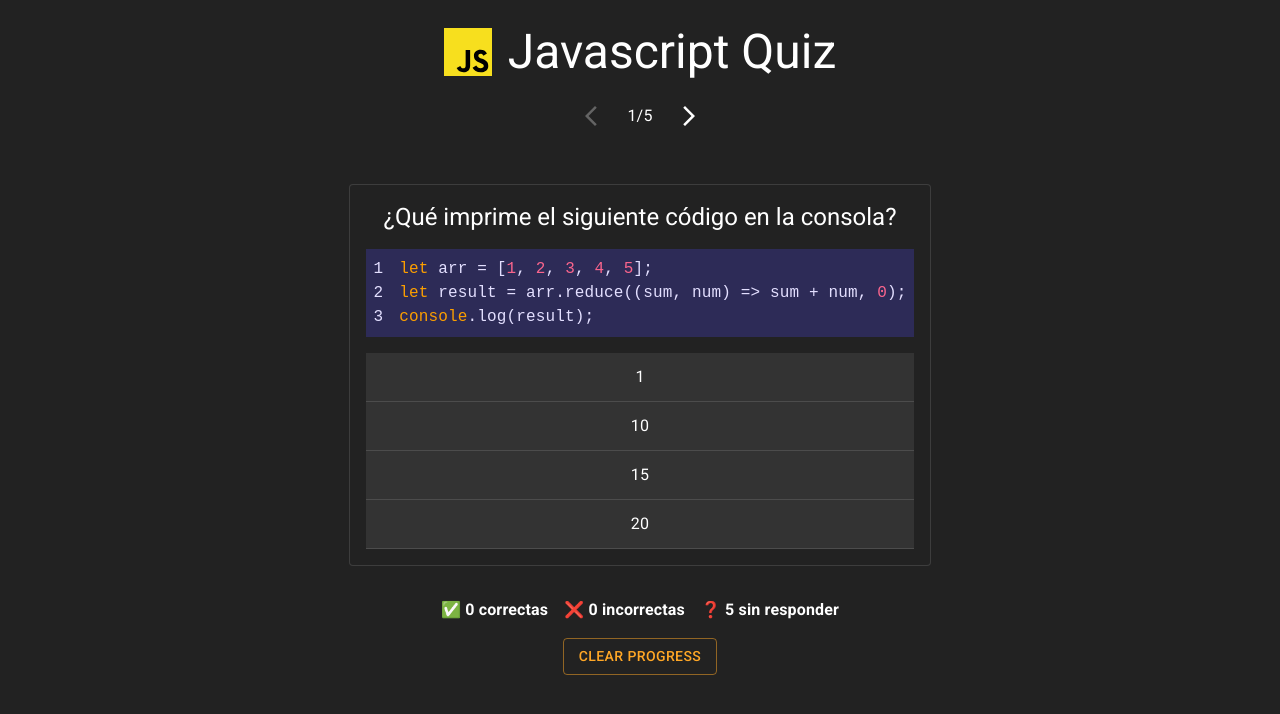
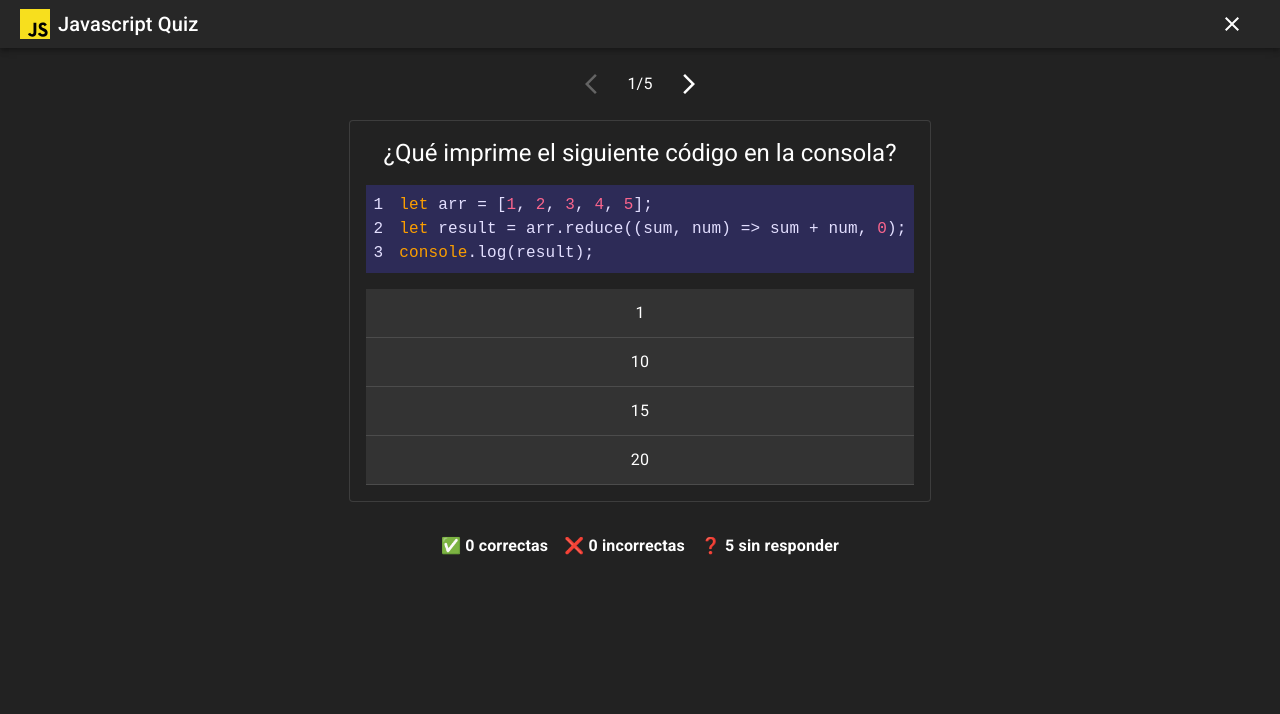
Before and after one commit to galobponce/javascript-quiz, a React (Vite) app: page / in a window 1280 px wide. Both pictures are taken after a click on the button "¡COMENZAR!". Shown: the top 714 px of the page. Built offline with nearby package versions, Linux system fonts and the light colour scheme; a web font is replaced by a local one.

Commit message:
#3 - Move localstorage eraser to a new sticky header

```diff
--- a/src/App.tsx
+++ b/src/App.tsx
@@ -1,24 +1,34 @@
 import { Stack } from "@mui/material"
 
 import { useGameStore } from "./store/game"
-import { Game, Header, StartButton } from "./components"
+import { Game, StickyHeader, StartButton, StartHeader } from "./components"
 
 const App = () => {
   const hasGameStarted = useGameStore((state) => state.hasGameStarted)
 
   return (
+    <>
+      {hasGameStarted && <StickyHeader />}
+
       <Stack
-      py={3}
+        py={2}
         bgcolor="#222222"
+        // Uses all viewport height when game has not started so the content is vertically centered
+        height={!hasGameStarted ? "80vh" : "unset"}
         alignItems="center"
         justifyContent="center"
         gap={2}
       >
-      <Header />
+        {!hasGameStarted && (
+          <>
+            <StartHeader />
+            <StartButton />
+          </>
+        )}
 
-      {!hasGameStarted && <StartButton />}
         {hasGameStarted && <Game />}
       </Stack>
+    </>
   )
 }
 
--- a/src/components/Footer.tsx
+++ b/src/components/Footer.tsx
@@ -1,10 +1,8 @@
-import { Button, Stack, Typography } from "@mui/material"
+import { Stack, Typography } from "@mui/material"
 
-import { useGameStore } from "../store/game"
 import { useQuestionData } from "../hooks"
 
 export const Footer = () => {
-  const clearGameProgress = useGameStore((state) => state.clearGameProgress)
   const [correct, incorrect, unanswered] = useQuestionData()
 
   return (
@@ -14,13 +12,6 @@ export const Footer = () => {
         <Typography fontWeight="bold">❌ {incorrect} incorrectas</Typography>
         <Typography fontWeight="bold">❓ {unanswered} sin responder</Typography>
       </Stack>
-      <Button
-        color="warning"
-        variant="outlined"
-        onClick={() => clearGameProgress()}
-      >
-        Clear Progress
-      </Button>
     </Stack>
   )
 }
--- a/src/components/JavascriptLogo.tsx
+++ b/src/components/JavascriptLogo.tsx
@@ -1,3 +1,9 @@
 import JsLogo from "/Javascript.svg"
 
-export const JavascriptLogo = () => <img src={JsLogo} alt="Javascript Logo" />
+export const JavascriptLogo = ({
+  width,
+  height,
+}: {
+  width: number
+  height: number
+}) => <img src={JsLogo} width={width} height={height} alt="Javascript Logo" />
--- a/src/components/Question.tsx
+++ b/src/components/Question.tsx
@@ -25,7 +25,7 @@ export const Question = ({ question }: { question: IQuestion }) => {
   }
 
   return (
-    <Card variant="outlined" sx={{ bgcolor: "#222", p: 2, mt: 4 }}>
+    <Card variant="outlined" sx={{ bgcolor: "#222", p: 2, maxWidth: "99vw" }}>
       <Typography variant="h5" textAlign="center">
         {question.text}
       </Typography>
--- a/src/components/Header.tsx
+++ b/src/components/StartHeader.tsx
@@ -1,7 +1,8 @@
 import { Stack, Typography } from "@mui/material"
+
 import { JavascriptLogo } from "."
 
-export const Header = () => (
+export const StartHeader = () => (
   <Stack
     direction="row"
     alignItems="center"
@@ -9,7 +10,7 @@ export const Header = () => (
     gap={2}
     flexWrap="wrap"
   >
-    <JavascriptLogo />
+    <JavascriptLogo width={48} height={48} />
     <Typography variant="h3" component="h1" textAlign="center">
       Javascript Quiz
     </Typography>
--- /dev/null
+++ b/src/components/StickyHeader.tsx
@@ -0,0 +1,41 @@
+import { Cached, Close, Delete, HighlightOff } from "@mui/icons-material"
+import {
+  AppBar,
+  Box,
+  IconButton,
+  Toolbar,
+  Tooltip,
+  Typography,
+} from "@mui/material"
+
+import { JavascriptLogo } from "."
+import { useGameStore } from "../store/game"
+
+export const StickyHeader = () => {
+  const clearGameProgress = useGameStore((state) => state.clearGameProgress)
+
+  return (
+    <AppBar position="sticky">
+      <Toolbar variant="dense">
+        <IconButton edge="start" aria-label="app-logo">
+          <JavascriptLogo width={30} height={30} />
+        </IconButton>
+        <Typography variant="h6" component="h1">
+          Javascript Quiz
+        </Typography>
+        <Box sx={{ flexGrow: 1 }} />
+        <Box sx={{ display: "flex" }}>
+          <Tooltip title="Close Game">
+            <IconButton
+              size="large"
+              aria-label="Clear data"
+              onClick={() => clearGameProgress()}
+            >
+              <Close color="action" />
+            </IconButton>
+          </Tooltip>
+        </Box>
+      </Toolbar>
+    </AppBar>
+  )
+}
--- a/src/components/index.ts
+++ b/src/components/index.ts
@@ -1,7 +1,8 @@
 export * from "./Game"
 export * from "./Footer"
-export * from "./Header"
 export * from "./Question"
 export * from "./Pagination"
+export * from "./StartHeader"
 export * from "./StartButton"
+export * from "./StickyHeader"
 export * from "./JavascriptLogo"
--- a/src/main.css
+++ b/src/main.css
@@ -3,9 +3,5 @@
 }
 
 html {
-  display: flex;
-  justify-content: center;
-  align-items: center;
-
   background-color: #222222;
 }
```
Lines whose indentation alone changed are shown as unchanged.
